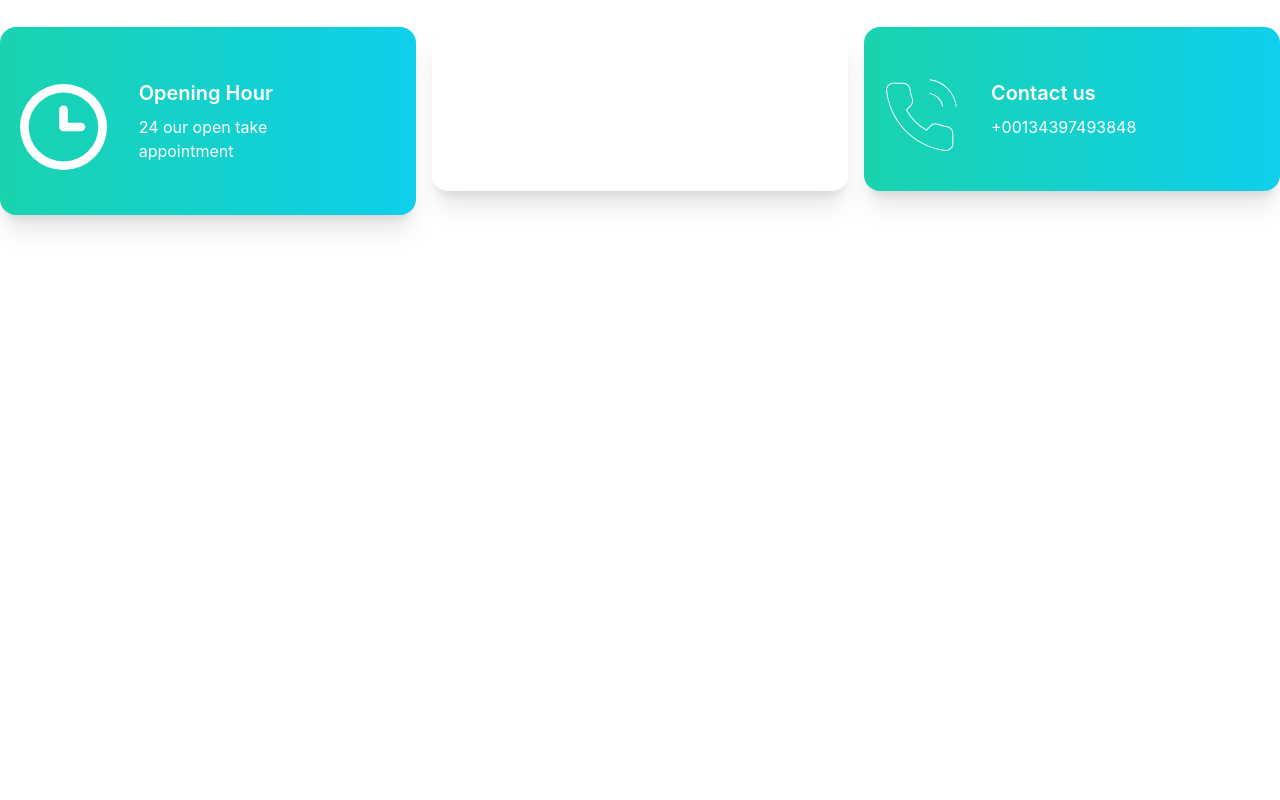
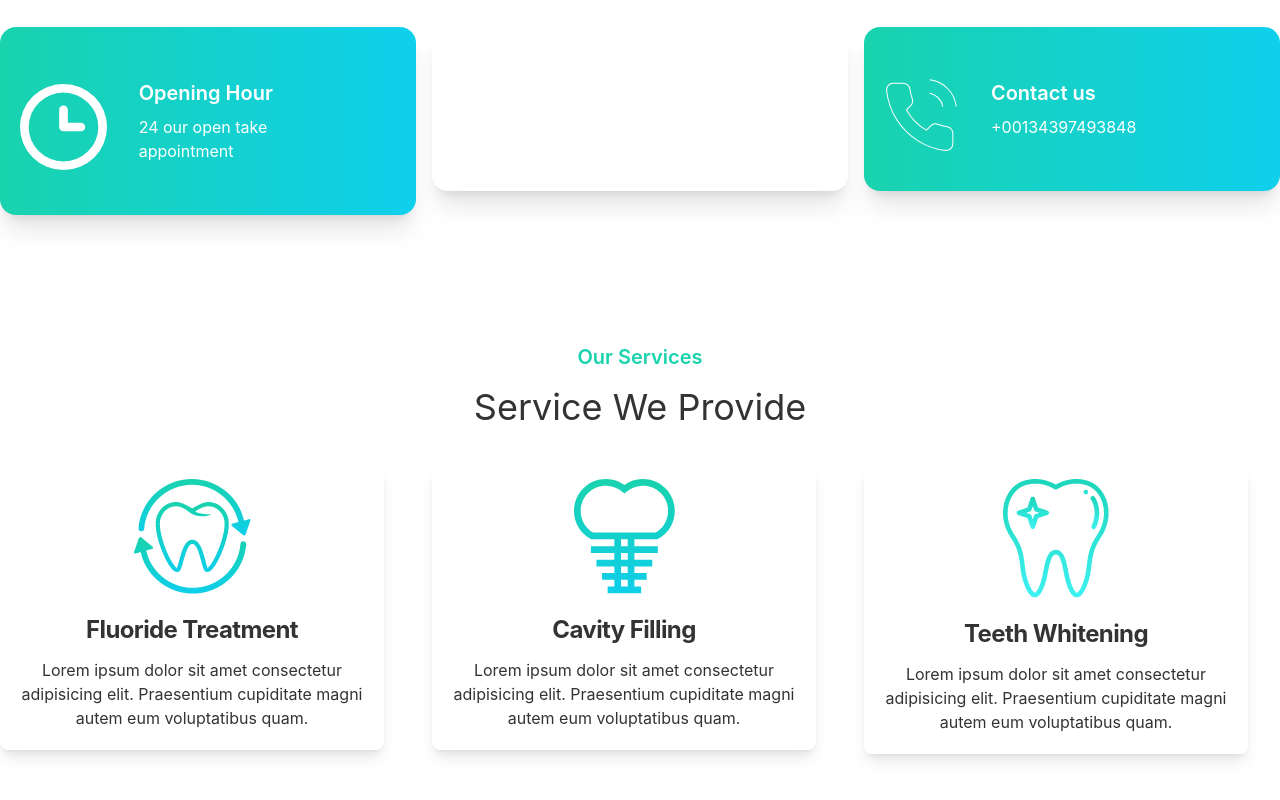
Before and after one commit to Sp-Tamim33/doctor-portal, a React (Create React App) app: page / in a window 1280 px wide. Shown: the part 841-1641 px from the top of the page. Before the commit the page ends 1120 px from the top, so only its background shows below. Built offline with nearby package versions, Linux system fonts and the light colour scheme.

Commit message:
service section added in home page

```diff
--- a/src/Pages/Home/Home.js
+++ b/src/Pages/Home/Home.js
@@ -1,5 +1,6 @@
 import React from 'react';
 import Banner from './Banner';
+import ServiceSection from './ServiceSection/ServiceSection';
 import TimeSection from './TimeSection/TimeSection';
 
 const Home = () => {
@@ -7,6 +8,7 @@ const Home = () => {
         <div>
             <Banner />
             <TimeSection />
+            <ServiceSection />
         </div>
     );
 };
--- /dev/null
+++ b/src/Pages/Home/ServiceSection/ServiceSection.js
@@ -0,0 +1,33 @@
+import React from 'react';
+import ServiceSectionCard from './ServiceSectionCard';
+import florideImg from '../../../assets/images/fluoride.png'
+import cavityImg from '../../../assets/images/cavity.png'
+import tethImg from '../../../assets/images/whitening.png'
+
+const ServiceSection = () => {
+    return (
+        <div className='py-16 max-w-7xl mx-auto'>
+            <p className='text-secondary font-semibold text-center text-xl'>Our Services</p>
+            <h1 className='pt-4 text-center text-4xl'>Service We Provide</h1>
+            <div className='grid grid-cols-1 md:grid-cols-3 gap-4'>
+                <ServiceSectionCard
+                    img={florideImg}
+                    header="Fluoride Treatment"
+                    body="Lorem ipsum dolor sit amet consectetur adipisicing elit. Praesentium cupiditate magni autem eum voluptatibus quam."
+                />
+                <ServiceSectionCard
+                    img={cavityImg}
+                    header="Cavity Filling"
+                    body="Lorem ipsum dolor sit amet consectetur adipisicing elit. Praesentium cupiditate magni autem eum voluptatibus quam."
+                />
+                <ServiceSectionCard
+                    img={tethImg}
+                    header="Teeth Whitening"
+                    body="Lorem ipsum dolor sit amet consectetur adipisicing elit. Praesentium cupiditate magni autem eum voluptatibus quam."
+                />
+            </div>
+        </div>
+    );
+};
+
+export default ServiceSection;
--- /dev/null
+++ b/src/Pages/Home/ServiceSection/ServiceSectionCard.js
@@ -0,0 +1,17 @@
+import React from 'react';
+
+const ServiceSectionCard = ({ img, header, body }) => {
+    return (
+        <div className='mt-10'>
+            <div className="max-w-sm bg-white rounded-lg border-gray-200 shadow-lg text-center">
+                <img className="rounded-t-lg mx-auto pt-3" src={img} alt="" />
+                <div className="p-5">
+                    <h5 className="mb-2 text-2xl font-bold tracking-tight">{header}</h5>
+                    <p className="mt-3 font-normal">{body}</p>
+                </div>
+            </div>
+        </div>
+    );
+};
+
+export default ServiceSectionCard;
```
